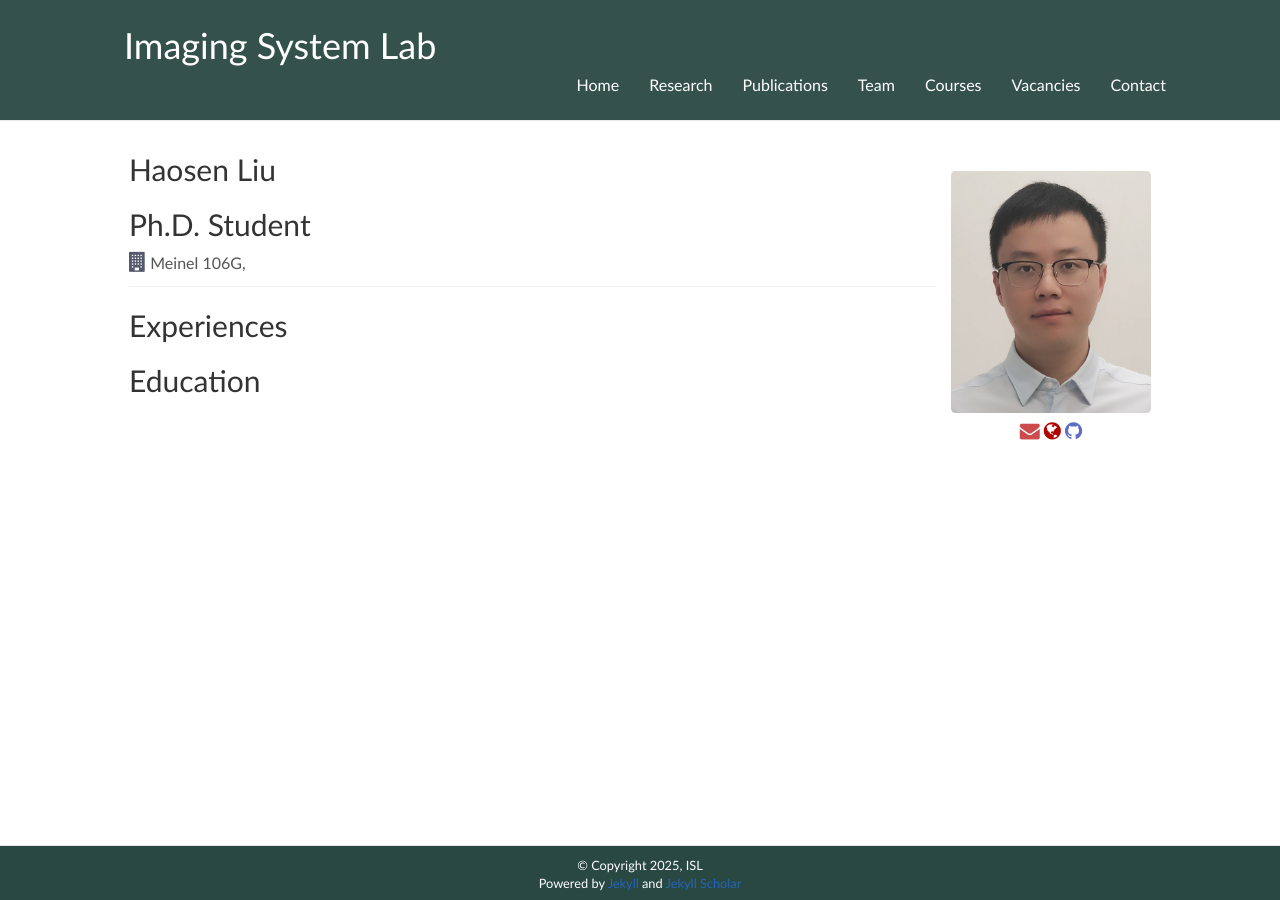
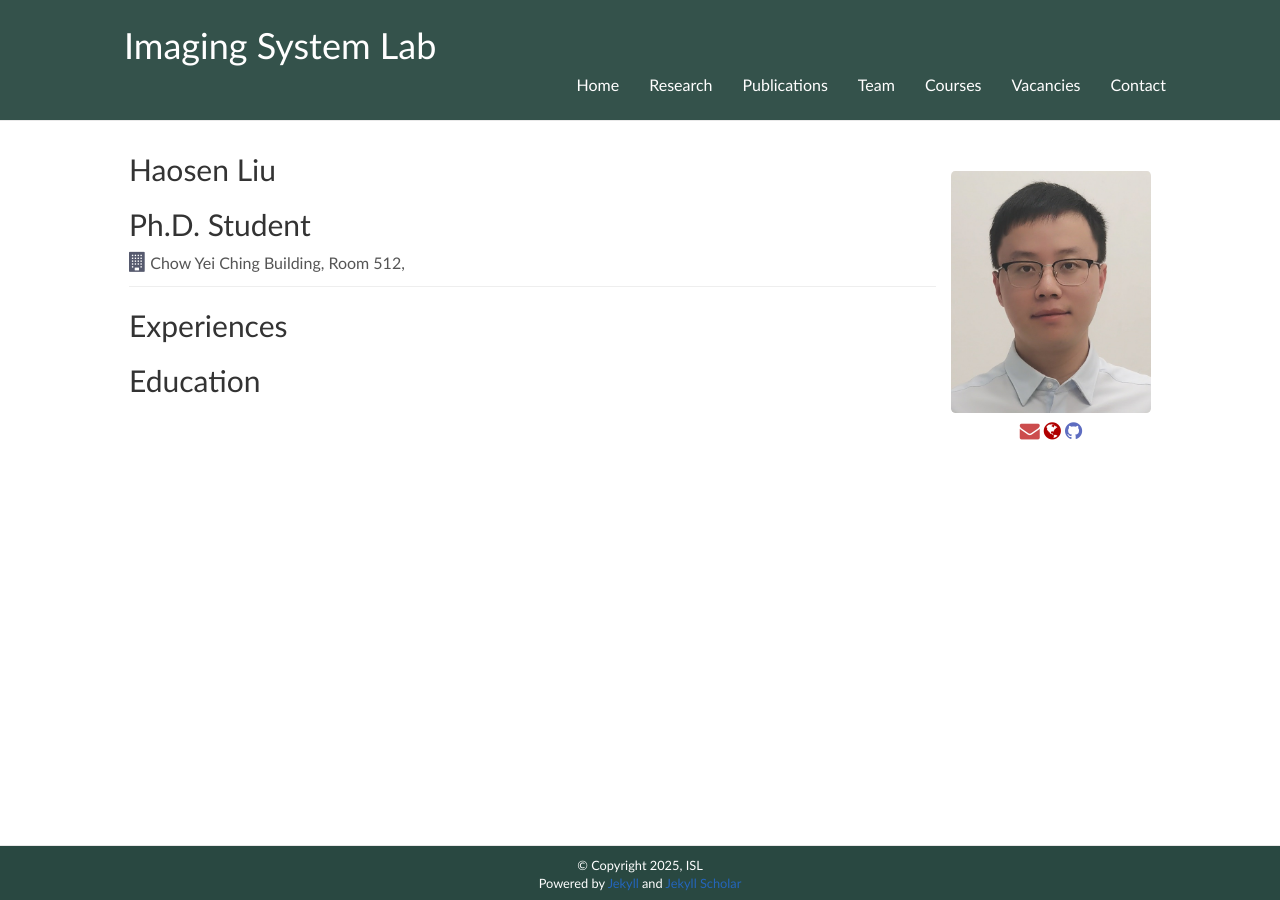
Before and after one commit to isl-hku/isl-hku.github.io, a Jekyll site: the page built from _team/haosen_liu.md, in a window 1280 px wide. Built offline with Jekyll 4.4.1, drawn with Linux system fonts in a browser that asks for light colours; nearby versions of some CDN libraries; a style sheet for code colours, icons or effects is not loaded.

Commit message:
Update haosen_liu.md

```diff
--- a/_team/haosen_liu.md
+++ b/_team/haosen_liu.md
@@ -17,7 +17,7 @@
 ## Ph.D. Student
 
 
-<i class="fa fa-building"></i> Meinel 106G,
+<i class="fa fa-building"></i> Chow Yei Ching Building, Room 512,
 
 <hr>
 
```
